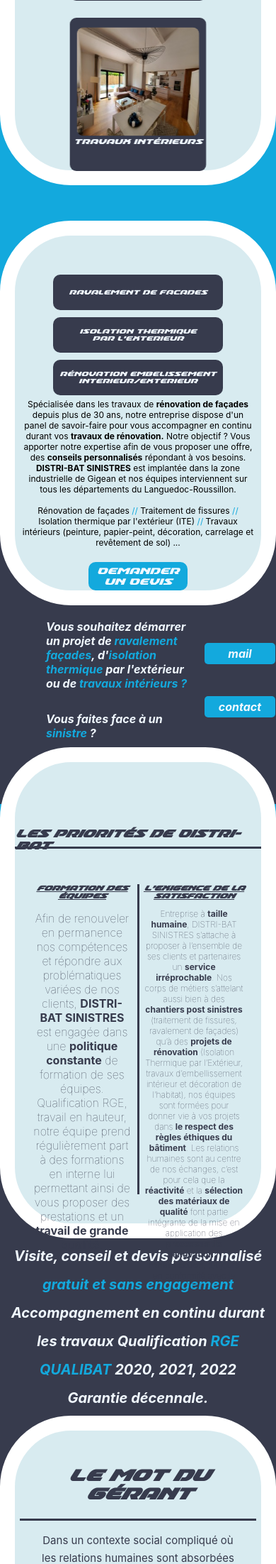
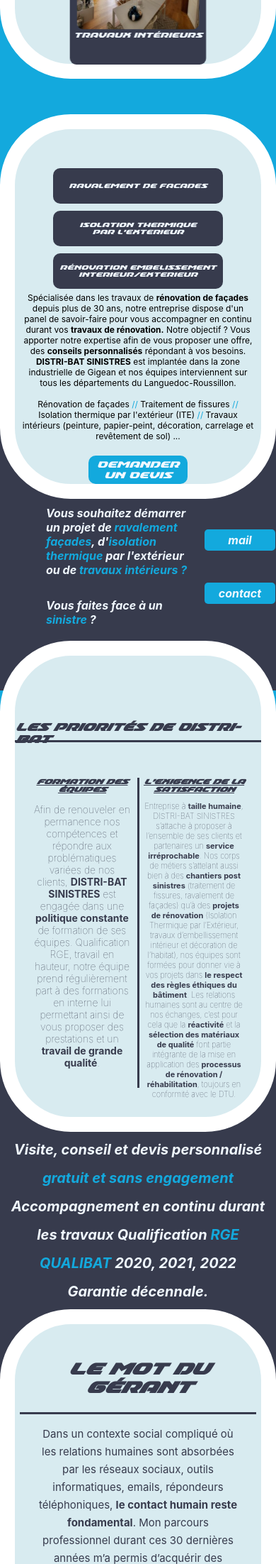
Before and after one commit to Sharkooss/Distri-bat, a PHP site: page / in a window 390 px wide. Shown: the part 1481-3685 px from the top of the page at 71% size. Run offline with PHP 8.4, Linux system fonts and the light colour scheme; some libraries are stand-ins or nearby versions.

Commit message:
Update main.css

```diff
--- a/css/main.css
+++ b/css/main.css
@@ -796,6 +796,7 @@
     line-height: 35px;
 }
 .footer-wrapper {
+    top: -100px;
     max-height: 100vh;
     display: flex;
     flex-direction: column;
@@ -809,6 +810,39 @@
     }
     .prestations-block{
         width: 95%;
+    }
+
+    .banniere-texte{
+        top: 50px;
+    }
+    .banniere-block{
+        height: 3500px;
+    }
+
+    .index-caroussel{
+        top: 150px;
+    }
+
+    .presentation-container{
+        top: 25px;
+    }
+    .prestation-container{
+        top: 0px;
+    }
+
+    .priorite-container{
+        top:-100px;
+    }
+    .transi-contact-container{
+        top: -50px;
+    }
+
+    .transi-conseil-container{
+        top: -175px;
+    }
+
+    .gerant-container{
+        top: -250px;
     }
 
     .prestation-cartes-1,
@@ -953,7 +987,7 @@
     }
     .prestation-container{
         height: 800px;
-        top: 0;
+        top: -150px;
     }
     .prestations-block{
         height: 800px;
@@ -973,11 +1007,11 @@
     }
 
     .presentation-container{
-        top: 50px;
+        top: -100px;
     }
 
     .transi-contact-container{
-        top: -70px;
+        top: -230px;
     }
 
     .priorite-block-textDo{
@@ -991,15 +1025,15 @@
     }
 
     .priorite-container{
-        top: -150px;
+        top: -300px;
     }
 
     .transi-conseil-container{
-        top:-250px;
+        top:-400px;
     }
 
     .gerant-container{
-        top: -350px;
+        top: -500px;
     }
 
     .gerant-logo img{
@@ -1007,7 +1041,7 @@
     }
 
     .banniere-block{
-        height: 4000px;
+        height: 3700px;
     }
 
 }
@@ -1183,6 +1217,17 @@
     }
 }
 
+@media (max-width:420px){
+    .priorite-block-textDo{
+        padding-top: 0;
+        font-size: 11px;
+    }
+    .priorite-block-textGa{
+        padding-top: 0;
+        font-size: 14px;
+    }
+}
+
 @media (max-width: 403px){
     .transi-contact-droite{
         padding: 50px 0;
```
